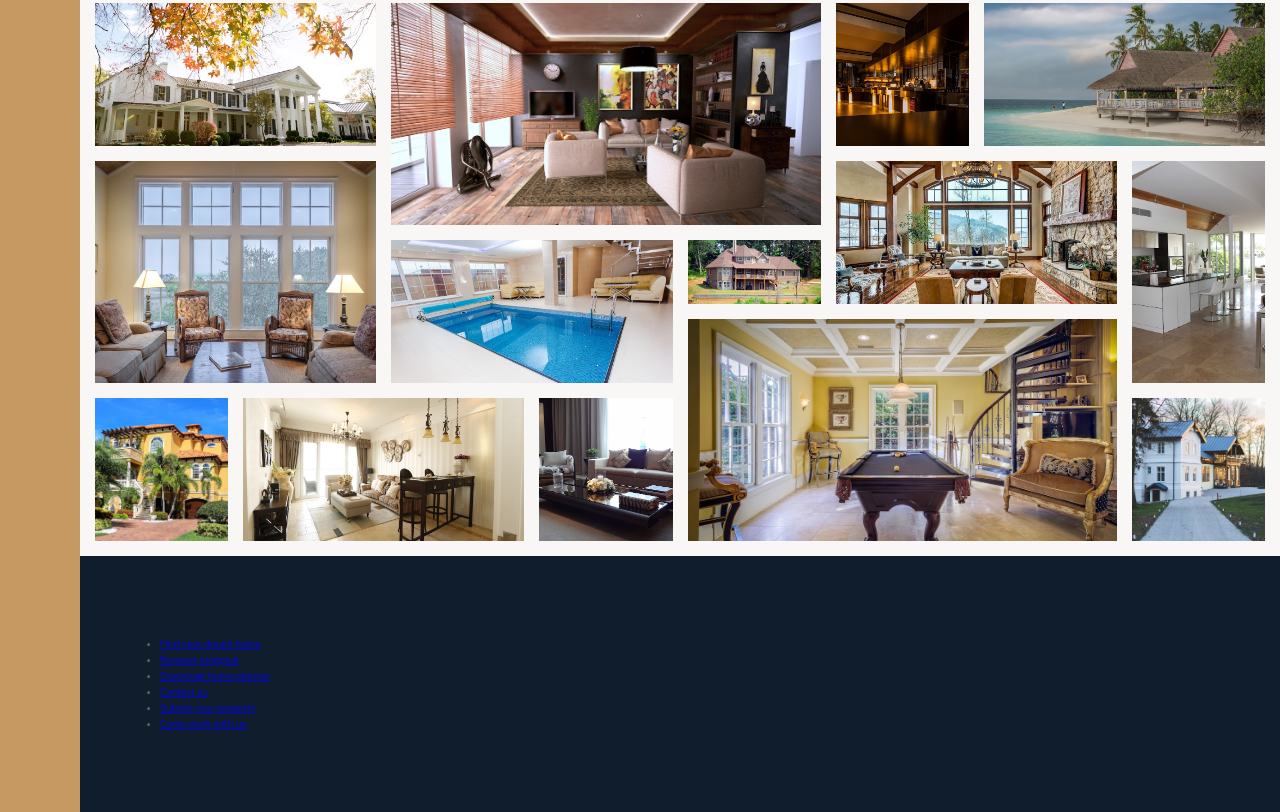
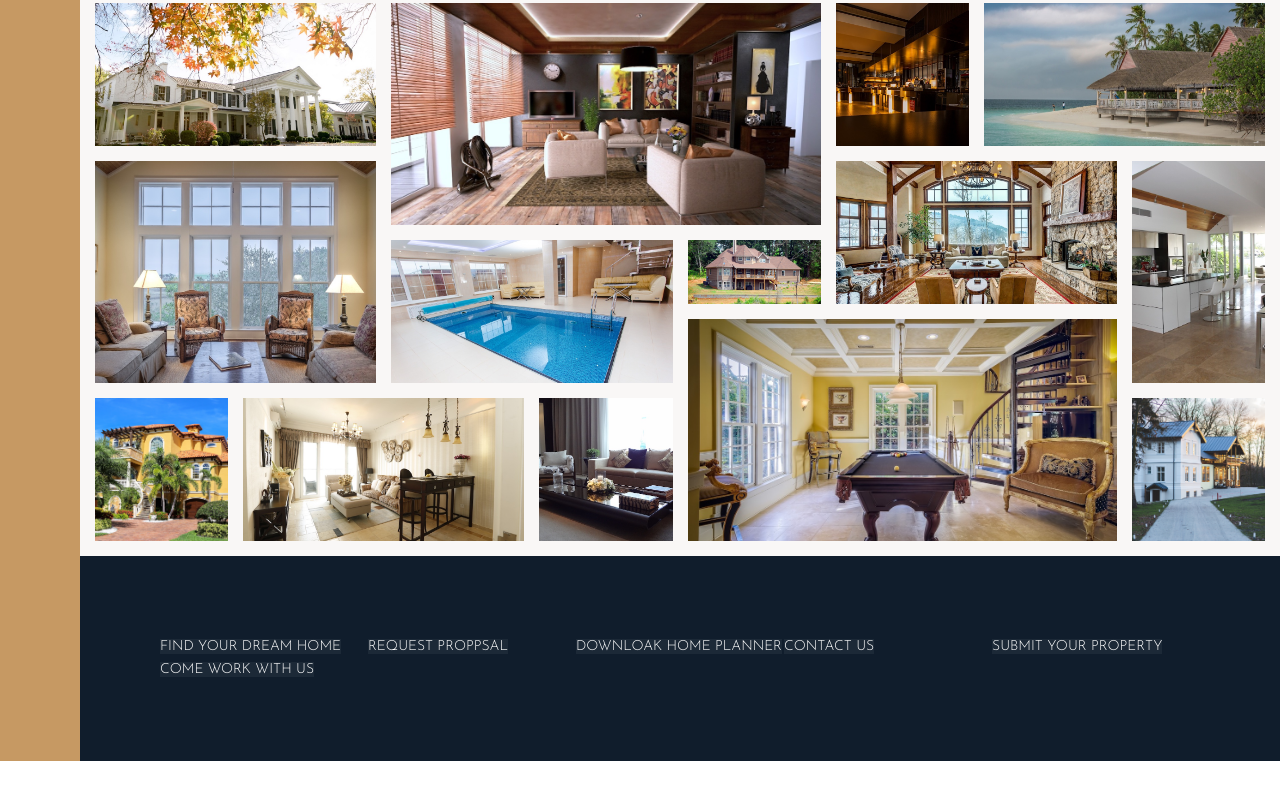
Before and after one commit to rnorman24/Nexter, a website: page index.html in a window 1280 px wide. Shown: the part 3142-3954 px from the top of the page. After the commit the page ends 3903 px from the top, so only its background shows below. Drawn offline with nearby package versions, Linux system fonts and the light colour scheme.

Commit message:
add footer section

```diff
--- a/sass/_footer.scss
+++ b/sass/_footer.scss
@@ -3,3 +3,22 @@
   grid-column: full-start / full-end;
   padding: 8rem;
 }
+
+.nav {
+  list-style: none;
+
+  display: grid;
+  grid-template-columns: repeat(auto-fit, minmax(20rem, 1fr));
+
+  &__link:link,
+  &__link:visited {
+    font-size: 1.4rem;
+    color: #fff;
+    text-decoration: none;
+    font-family: $font-display;
+    text-transform: uppercase;
+    text-align: center;
+
+    background-color: rgba(#fff, .05);
+  }
+}
```
Also changed, not shown: css/style.css.
